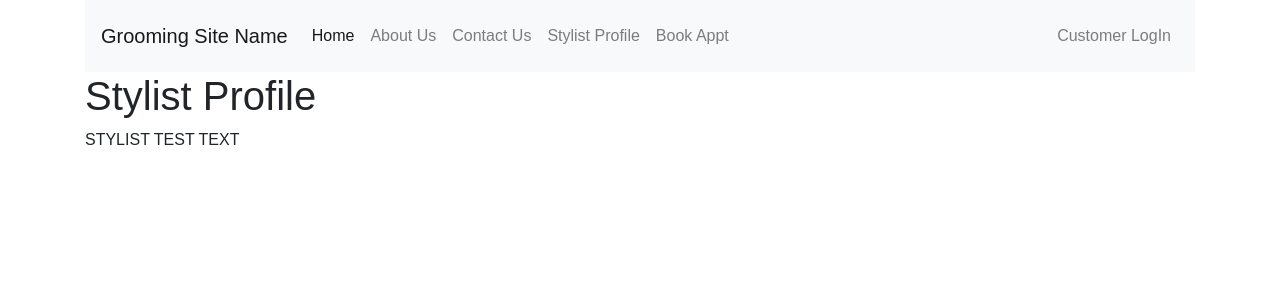
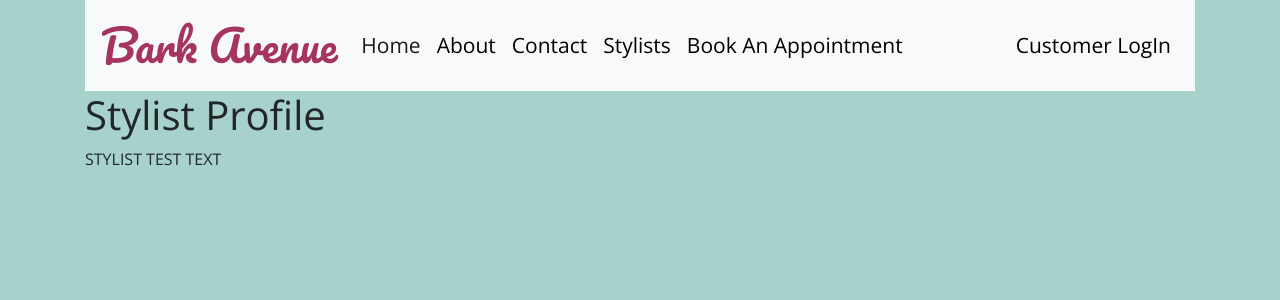
Before and after one commit to cbacklund/grooming-site, a React (Create React App) app in the folder client/: page /stylist in a window 1280 px wide. Shown: the top 300 px of the page. Built offline with nearby package versions, Linux system fonts and the light colour scheme; the HTML template or start-up script is replaced by a standard one.

Commit message:
Styling
Navbar fonts

```diff
--- a/client/public/index.html
+++ b/client/public/index.html
@@ -12,6 +12,7 @@
     <link rel="stylesheet" href="https://maxcdn.bootstrapcdn.com/bootstrap/4.0.0/css/bootstrap.min.css" integrity="sha384-Gn5384xqQ1aoWXA+058RXPxPg6fy4IWvTNh0E263XmFcJlSAwiGgFAW/dAiS6JXm" crossorigin="anonymous">
     <link rel="manifest" href="%PUBLIC_URL%/manifest.json">
     <link rel="shortcut icon" href="%PUBLIC_URL%/favicon.ico">
+    <link href="https://fonts.googleapis.com/css?family=Open+Sans|Pacifico" rel="stylesheet"></link>
     <script src="https://code.jquery.com/jquery-3.2.1.slim.min.js" integrity="sha384-KJ3o2DKtIkvYIK3UENzmM7KCkRr/rE9/Qpg6aAZGJwFDMVNA/GpGFF93hXpG5KkN" crossorigin="anonymous"></script>
     <script src="https://cdnjs.cloudflare.com/ajax/libs/popper.js/1.12.9/umd/popper.min.js" integrity="sha384-ApNbgh9B+Y1QKtv3Rn7W3mgPxhU9K/ScQsAP7hUibX39j7fakFPskvXusvfa0b4Q" crossorigin="anonymous"></script>
     <script src="https://maxcdn.bootstrapcdn.com/bootstrap/4.0.0/js/bootstrap.min.js" integrity="sha384-JZR6Spejh4U02d8jOt6vLEHfe/JQGiRRSQQxSfFWpi1MquVdAyjUar5+76PVCmYl" crossorigin="anonymous"></script>
--- a/client/src/Pages/ContactUs/ContactUs.css
+++ b/client/src/Pages/ContactUs/ContactUs.css
@@ -1,4 +1,9 @@
 .contact {
-      background-color: red;
+      background-color:#A7D2CB;
       font-size: 100px,
   }
+
+  body {
+    background-color: #A7D2CB;
+    font-family: 'Open Sans', sans-serif;
+  }
--- a/client/src/Pages/ContactUs/ContactUs.js
+++ b/client/src/Pages/ContactUs/ContactUs.js
@@ -1,6 +1,6 @@
 import React from "react";
 import "./ContactUs.css";
-
+<link  href="https://fonts.googleapis.com/css?family=Ruslan+Display" rel="stylesheet"></link>
 
 
 // We use JSX curly braces to evaluate the style object
@@ -14,7 +14,7 @@ const Contact = () => (
 const ContactUs = () => {
     return (
       <div>
-        <h1>Contact Us</h1>
+        <h1 className = "contact" >Contact Us</h1>
         <p>CONTACT US TEST TEXT</p>
       </div>
     )
--- a/client/src/Pages/Staff/Staff.js
+++ b/client/src/Pages/Staff/Staff.js
@@ -4,7 +4,7 @@ import "./Staff.css";
 const Staff = () => {
   return (
     <div>
-      <h1>Stylist Profile</h1>
+      <h1 className= "staff">Stylist Profile</h1>
       <p>STYLIST TEST TEXT</p>
     </div>
   )
--- a/client/src/components/NavBar/NavBar.css
+++ b/client/src/components/NavBar/NavBar.css
@@ -0,0 +1,15 @@
+.navbar-brand {
+    font-family: 'Pacifico', cursive;
+    font-size: 43px;
+    color: purple;
+}
+
+
+.navbar-light .navbar-brand {
+    color: rgb(165, 53, 94);
+}
+
+.navbar-light .navbar-nav .nav-link {
+    font-size: 21px;
+    color: black;
+}
--- a/client/src/components/NavBar/NavBar.js
+++ b/client/src/components/NavBar/NavBar.js
@@ -3,7 +3,8 @@ import "./NavBar.css";
 
 const NavBar = () => (
     <nav class="navbar navbar-expand-lg navbar-light bg-light">
-        <a class="navbar-brand" href="/">Grooming Site Name</a>
+        <a class="navbar-brand" href="/">Bark Avenue</a>
+
         <button class="navbar-toggler" type="button" data-toggle="collapse" data-target="#navbarText" aria-controls="navbarText" aria-expanded="false" aria-label="Toggle navigation">
             <span class="navbar-toggler-icon"></span>
         </button>
@@ -13,16 +14,16 @@ const NavBar = () => (
                     <a class="nav-link" href="/">Home</a>
                 </li>
                 <li class="nav-item">
-                    <a class="nav-link" href="/about">About Us</a>
+                    <a class="nav-link" href="/about">About</a>
                 </li>
                 <li class="nav-item">
-                    <a class="nav-link" href="/contact">Contact Us</a>
+                    <a class="nav-link" href="/contact">Contact</a>
                 </li>
                 <li class="nav-item">
-                    <a class="nav-link" href="/stylist">Stylist Profile</a>
+                    <a class="nav-link" href="/stylist">Stylists</a>
                 </li>
                 <li class="nav-item">
-                    <a class="nav-link" href="/booking">Book Appt</a>
+                    <a class="nav-link" href="/booking">Book An Appointment</a>
                 </li>
             </ul>
             <span class="navbar-text">
```
